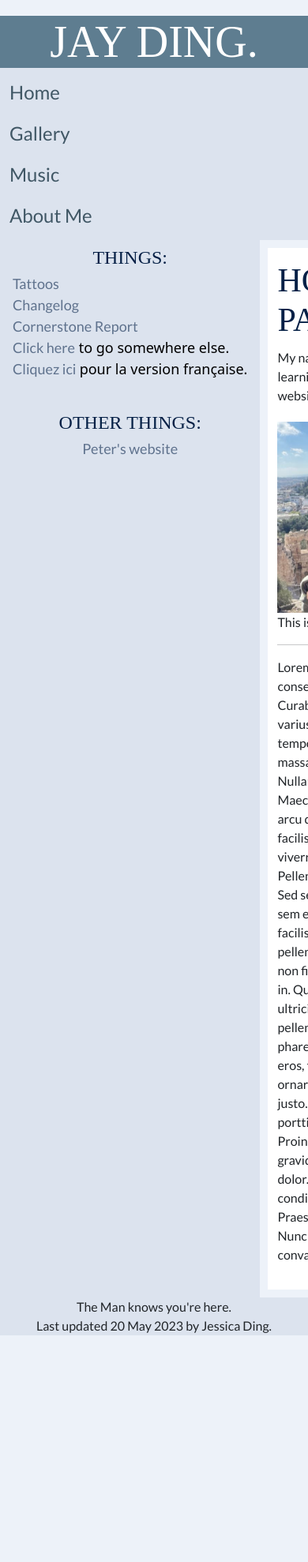
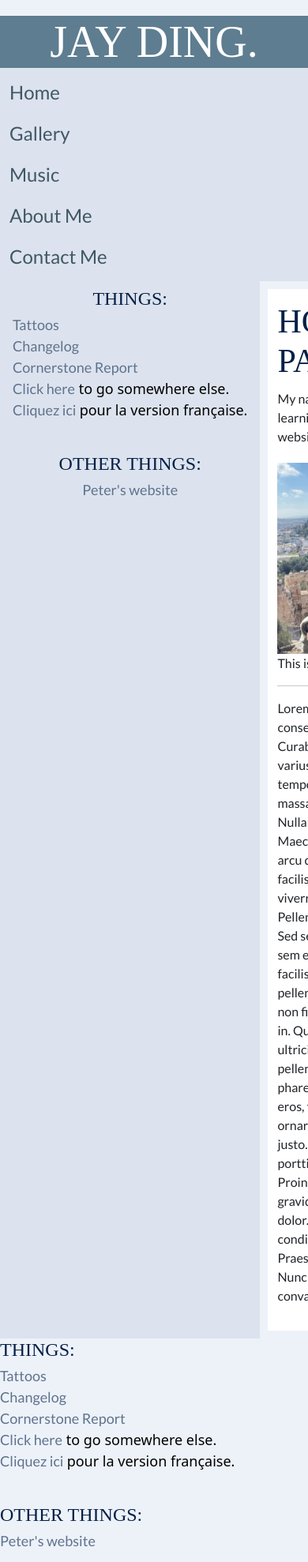
Before and after one commit to dingkid/jlding-site, a plain HTML site: page index.html in a window 390 px wide. Shown: the top 1978 px of the page at 79% size. Before the commit the page ends 1707 px from the top, so only its background shows below. Drawn offline with nearby package versions, Linux system fonts and the light colour scheme.

Commit message:
Add files via upload

```diff
--- a/index.html
+++ b/index.html
@@ -50,6 +50,9 @@
           <li class="nav-item">
             <a class="nav-link" href="aboutme.html">About Me</a>
           </li>
+          <li class="nav-item">
+            <a class="nav-link" href="contact.html">Contact Me</a>
+          </li>
         </ul>
       </div>
 
@@ -60,15 +63,15 @@
 
   <div class="container-fluid">
       <div class="row flex-nowrap">
-          <div class="col-auto col-md-3 col-xl-2 px-sm-2 px-0 bg-bar">
-              <div class="d-flex flex-column align-items-center align-items-sm-start px-3 pt-2 text-white min-vh-100">
+          <div class="sidebar-main col-auto col-md-3 col-xl-2 px-sm-2 px-0 bg-bar">
+              <div class="sidebar-main d-flex flex-column align-items-center align-items-sm-start px-3 pt-2 text-white min-vh-100">
                 <h3>THINGS:</h3>
                 <ul class="sidebar-list">
                   <li><a class="sidebar-link" href="tattoo.html">Tattoos</a></li>
                   <li><a class="sidebar-link" href="changelog.html">Changelog</a></li>
                   <li><a class="sidebar-link" href="https://drive.google.com/file/d/1kj786DU5PmD2c4GAPGabufNsMYei68R1/view?usp=sharing" target="blank">Cornerstone Report</a></li>
                   <li><a class="sidebar-link" href="newPage.html">Click here</a><span style="font-size:18px;color:black;"> to go somewhere else.</span></li>
-                  <li><a class="sidebar-link" href="#">Cliquez ici</a> <span style="font-size:18px;color:black;"> pour la version française.</span></li>
+                  <li><a class="sidebar-link" href="#" title="Pas disponible... encore ;&rpar;">Cliquez ici</a> <span style="font-size:18px;color:black;"> pour la version française.</span></li>
                 </ul>
                 <br>
                 <h3>OTHER THINGS:</h3>
@@ -103,7 +106,22 @@
           </div>
       </div>
   </div>
+  </div>
 
+  <div class="bottom-bar">
+    <h3>THINGS:</h3>
+                <ul class="sidebar-list">
+                  <li><a class="sidebar-link" href="tattoo.html">Tattoos</a></li>
+                  <li><a class="sidebar-link" href="changelog.html">Changelog</a></li>
+                  <li><a class="sidebar-link" href="https://drive.google.com/file/d/1kj786DU5PmD2c4GAPGabufNsMYei68R1/view?usp=sharing" target="blank">Cornerstone Report</a></li>
+                  <li><a class="sidebar-link" href="newPage.html">Click here</a><span style="font-size:18px;color:black;"> to go somewhere else.</span></li>
+                  <li><a class="sidebar-link" href="#">Cliquez ici</a> <span style="font-size:18px;color:black;"> pour la version française.</span></li>
+                </ul>
+                <br>
+                <h3>OTHER THINGS:</h3>
+                  <ul class="sidebar-list">
+                  <li><a class="sidebar-link" href="http://peter.molzer.net" target="blank" title="my cute bf's website">Peter's website</a></li>
+                  </ul>
   </div>
 </body>
 
```
Also changed, not shown: changelog.html (+7 -0 lines).
